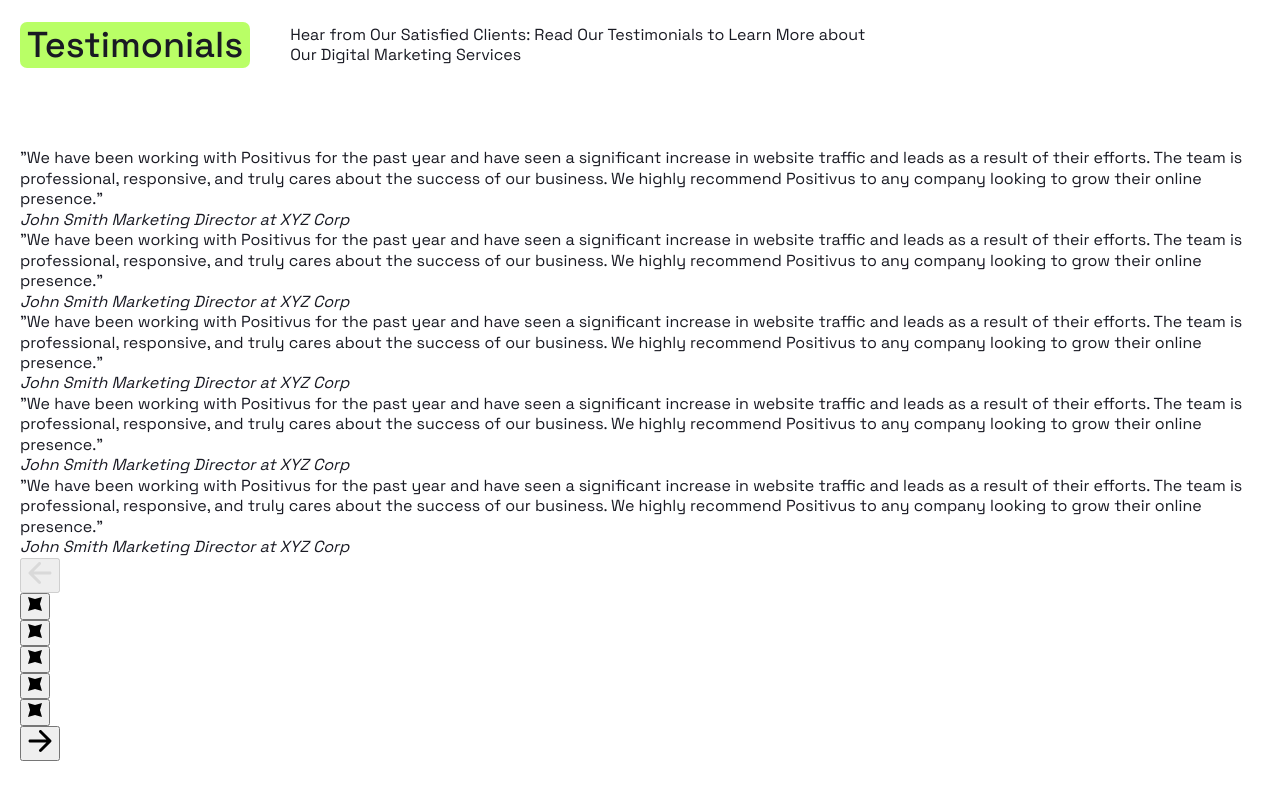
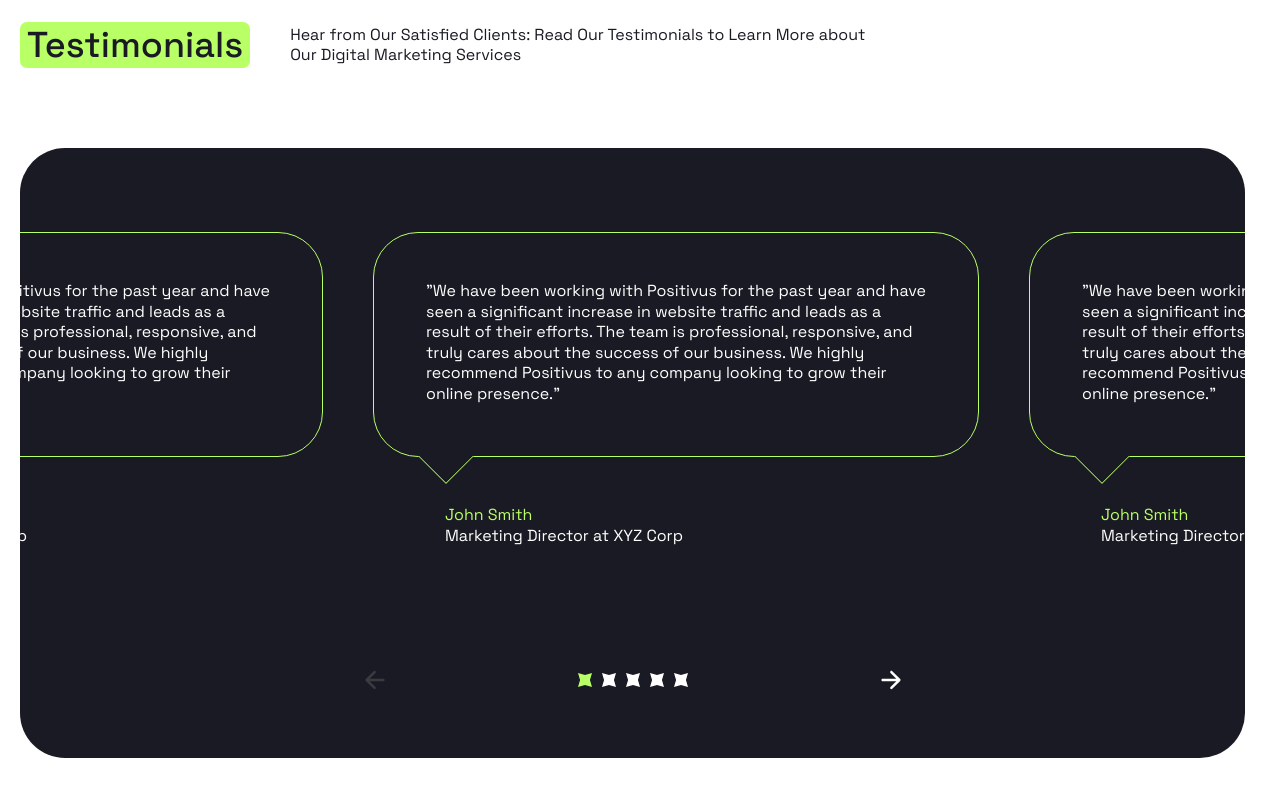
Before and after one commit to notsabyrka/positivus, a website built with Vite: page index.html in a window 1280 px wide. Shown: the part 5680-6480 px from the top of the page. Built offline with nearby package versions, Linux system fonts and the light colour scheme; files whose address does not match are found by name.

Commit message:
style: add reviews section styles

```diff
--- a/src/styles/components/_index.scss
+++ b/src/styles/components/_index.scss
@@ -8,3 +8,6 @@
 @forward "banner";
 
 @forward "team-card";
+
+@forward "review-card";
+@forward "pagination";
--- /dev/null
+++ b/src/styles/components/_pagination.scss
@@ -0,0 +1,23 @@
+@use "../helpers" as *;
+
+.pagination {
+  &__list {
+    display: flex;
+  }
+
+  &__button {
+    @include reset-button;
+    @include flex-center;
+    @include square(24px);
+
+    color: var(--color-light);
+
+    @include hover {
+      color: var(--color-accent);
+    }
+
+    &.is-current {
+      color: var(--color-accent);
+    }
+  }
+}
--- /dev/null
+++ b/src/styles/components/_review-card.scss
@@ -0,0 +1,59 @@
+@use "../helpers" as *;
+
+.review-card {
+  --reviewCardCornerWidth: 40px;
+  --reviewCardCornerOffsetLeft: 52px;
+
+  display: flex;
+  flex-direction: column;
+  row-gap: 48px;
+
+  @include mobile {
+    --reviewCardCornerWidth: 32px;
+    --reviewCardCornerOffsetLeft: 46px;
+
+    row-gap: 44px;
+  }
+
+  &__body {
+    position: relative;
+    padding: 48px var(--reviewCardCornerOffsetLeft) 52px;
+    border: 1px solid var(--color-accent);
+    border-radius: var(--border-radius-large);
+
+    @include mobile {
+      padding: 30px;
+    }
+
+    &::after {
+      @include square(var(--reviewCardCornerWidth));
+
+      content: "";
+      position: absolute;
+      top: 100%;
+      left: var(--reviewCardCornerOffsetLeft);
+      background-color: var(--color-dark);
+      border: inherit;
+      rotate: 45deg;
+      clip-path: polygon(100% 0, 0% 100%, 100% 100%);
+      translate: 0 -50%;
+    }
+  }
+
+  &__footer {
+    display: flex;
+    flex-direction: column;
+    padding-left: calc(
+      var(--reviewCardCornerOffsetLeft) + var(--reviewCardCornerWidth) / 2
+    );
+  }
+
+  &__name,
+  &__company {
+    font-style: normal;
+  }
+
+  &__name {
+    color: var(--color-accent);
+  }
+}
--- a/src/styles/sections/_index.scss
+++ b/src/styles/sections/_index.scss
@@ -3,3 +3,4 @@
 @forward "studies";
 @forward "process";
 @forward "team";
+@forward "reviews";
--- /dev/null
+++ b/src/styles/sections/_reviews.scss
@@ -0,0 +1,76 @@
+@use "../helpers" as *;
+
+.reviews {
+  display: flex;
+  flex-direction: column;
+  row-gap: 110px;
+  padding-top: 84px;
+  padding-bottom: 54px;
+  color: var(--color-light);
+  background-color: var(--color-dark);
+  border-radius: var(--border-radius-large);
+  overflow-x: hidden;
+
+  @include tablet {
+    padding: 30px 30px 46px;
+    row-gap: 46px;
+  }
+
+  &__slider {
+    --reviewsSliderSlideWidth: 606px;
+
+    @include tablet {
+      --reviewsSliderSlideWidth: 330px;
+    }
+
+    &-list {
+      display: flex;
+      column-gap: 50px;
+      scroll-snap-type: x mandatory;
+      overflow-x: scroll;
+
+      @include tablet-above {
+        margin-left: calc(var(--reviewsSliderSlideWidth) / 2 * -1);
+      }
+
+      @include tablet {
+        column-gap: 30px;
+      }
+    }
+
+    &-item {
+      min-width: var(--reviewsSliderSlideWidth);
+      scroll-snap-align: start;
+    }
+  }
+
+  &__actions {
+    display: flex;
+    justify-content: space-between;
+    align-items: center;
+    width: 100%;
+    max-width: 564px;
+    margin-inline: auto;
+  }
+
+  &__arrow-button {
+    @include reset-button;
+    @include flex-center;
+    @include square(48px);
+
+    color: var(--color-light);
+
+    @include hover {
+      color: var(--color-accent);
+    }
+
+    &[disabled] {
+      color: var(--color-gray-alt);
+      cursor: not-allowed;
+    }
+
+    svg {
+      @include square(20px);
+    }
+  }
+}
```
